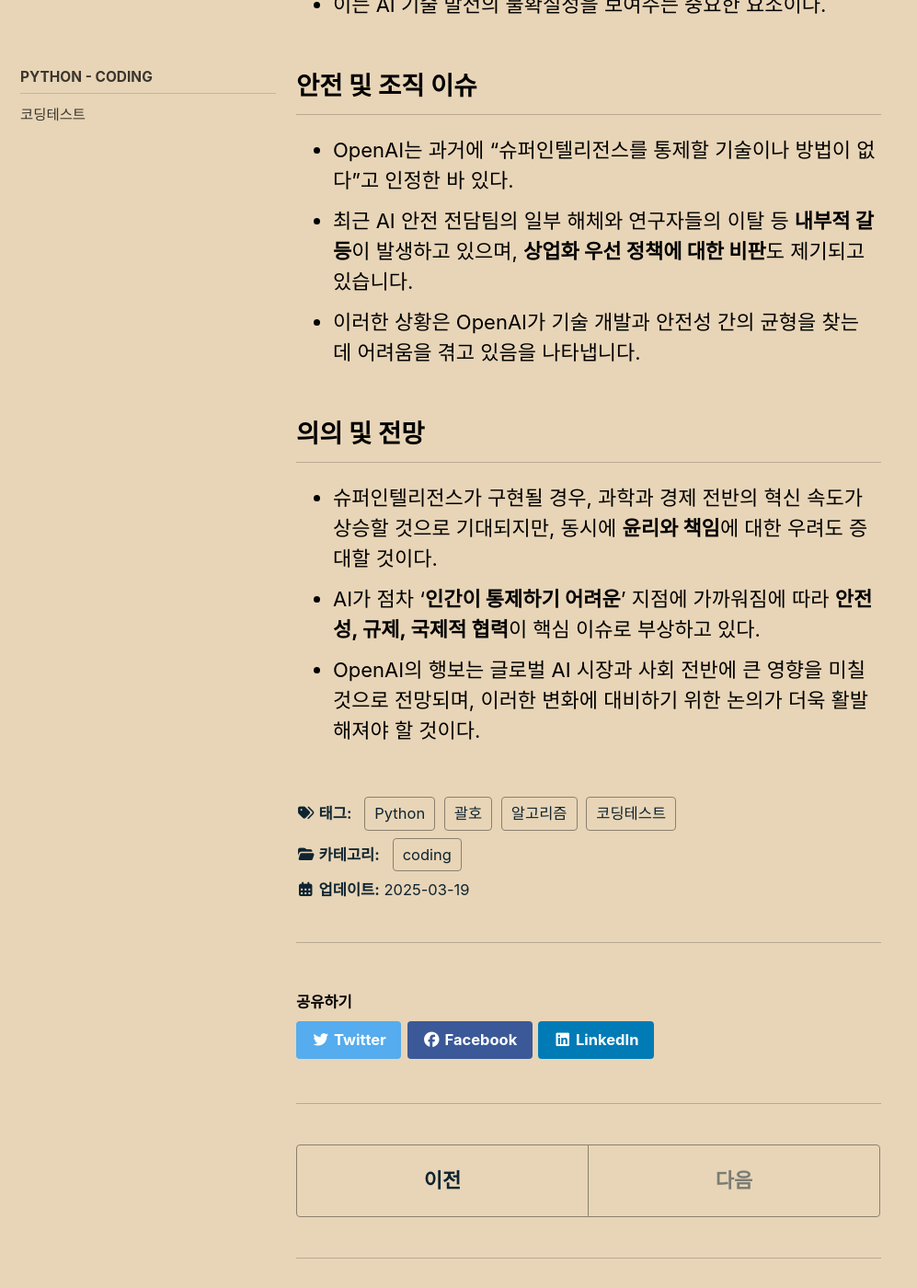
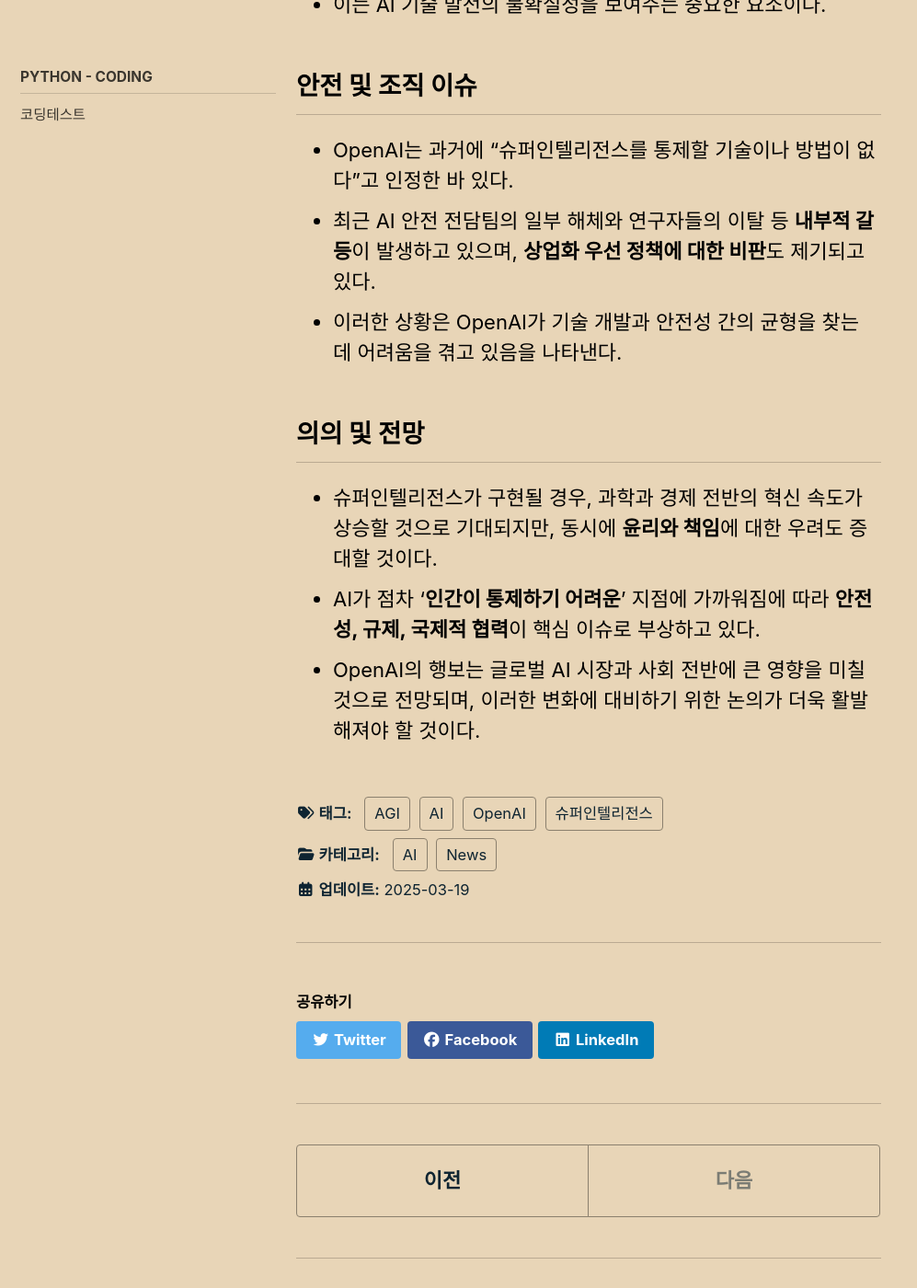
Before and after one commit to mowinowen/mowinowen.github.io, a Jekyll site: the page built from _posts/2025-03-19-ainews1.md, in a window 1280 px wide and 1400 px high, scrolled down 1692 px. Shown: the whole window at 92% size, without its empty margins (0-997 px from the left). Built offline with Jekyll 4.4.1, drawn with Linux system fonts in a browser that asks for light colours; cached includes are drawn as plain includes; comment, search, counter and statistics services are not loaded.

Commit message:
post modify - ainews1

```diff
--- a/_posts/2025-03-19-ainews1.md
+++ b/_posts/2025-03-19-ainews1.md
@@ -1,8 +1,8 @@
 ---
 layout: single
 title: "AI News - OpenAI, 슈퍼인텔리전스 연구 본격 착수"
-categories: coding
-tag: [알고리즘, 코딩테스트, 괄호, Python]
+categories: AI News
+tag: [OpenAI, AI, 슈퍼인텔리전스, AGI]
 toc: true
 author_profile: false
 sidebar:
@@ -31,8 +31,8 @@ sidebar:
 
 ## 안전 및 조직 이슈
 - OpenAI는 과거에 "슈퍼인텔리전스를 통제할 기술이나 방법이 없다"고 인정한 바 있다.
-- 최근 AI 안전 전담팀의 일부 해체와 연구자들의 이탈 등 **내부적 갈등**이 발생하고 있으며, **상업화 우선 정책에 대한 비판**도 제기되고 있습니다.
-- 이러한 상황은 OpenAI가 기술 개발과 안전성 간의 균형을 찾는 데 어려움을 겪고 있음을 나타냅니다.
+- 최근 AI 안전 전담팀의 일부 해체와 연구자들의 이탈 등 **내부적 갈등**이 발생하고 있으며, **상업화 우선 정책에 대한 비판**도 제기되고 있다.
+- 이러한 상황은 OpenAI가 기술 개발과 안전성 간의 균형을 찾는 데 어려움을 겪고 있음을 나타낸다.
 
 ## 의의 및 전망
 - 슈퍼인텔리전스가 구현될 경우, 과학과 경제 전반의 혁신 속도가 상승할 것으로 기대되지만, 동시에 **윤리와 책임**에 대한 우려도 증대할 것이다.
```
